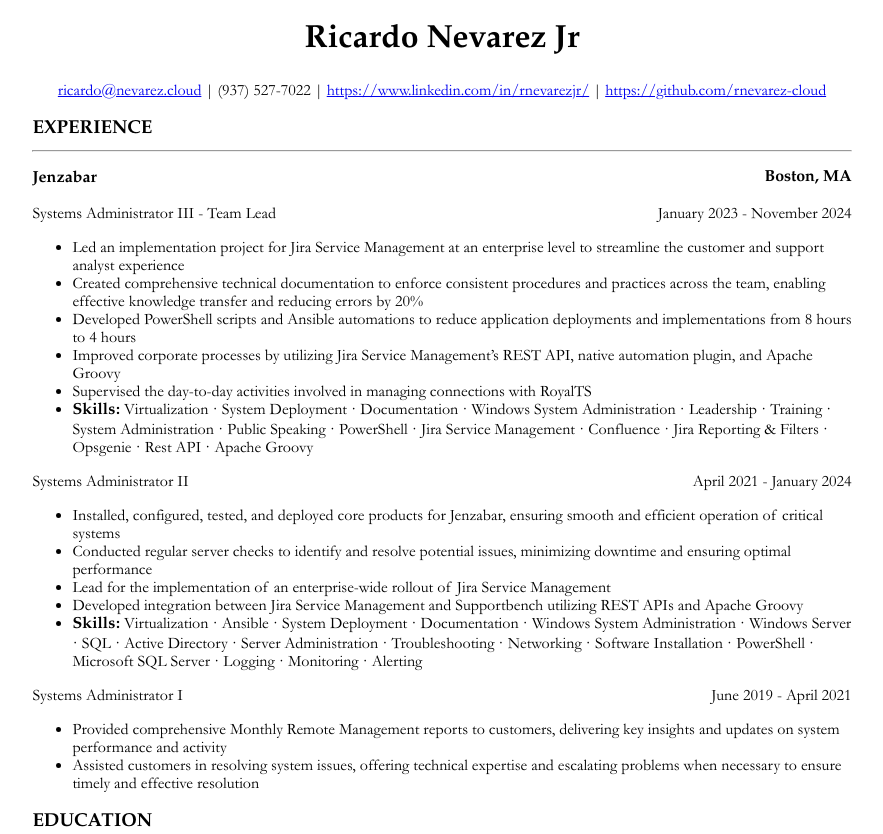
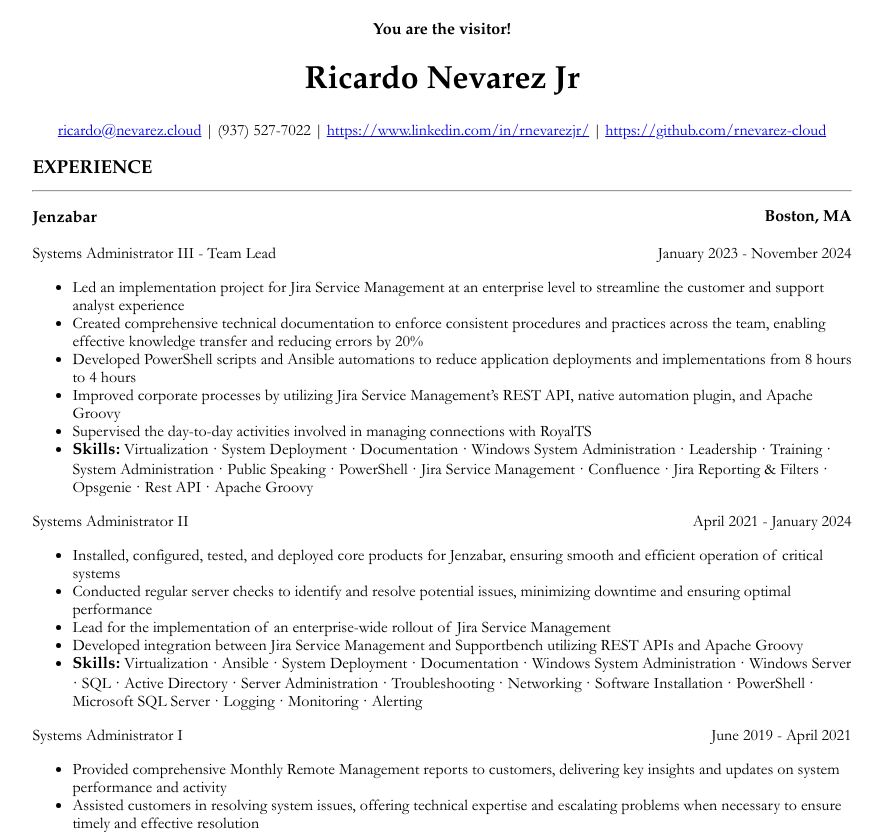
Before and after one commit to rnevarez-cloud/resume-nevarez-cloud, a React (Create React App) app: page / in a window 1280 px wide. Shown: the top 834 px of the page, without its empty margins (198-1081 px from the left). Built offline with nearby package versions, Linux system fonts and the light colour scheme; no server answers.

Commit message:
Change count state initialization to an array

```diff
--- a/src/App.js
+++ b/src/App.js
@@ -6,7 +6,7 @@ function App() {
 
     const url = "https://function.nevarez.cloud/api/views"
 
-    const [count, setCount] = useState(null);
+    const [count, setCount] = useState([null]);
 
     const english_ordinal_rules = new Intl.PluralRules("en", {type: "ordinal"});
     const suffixes = {
```
